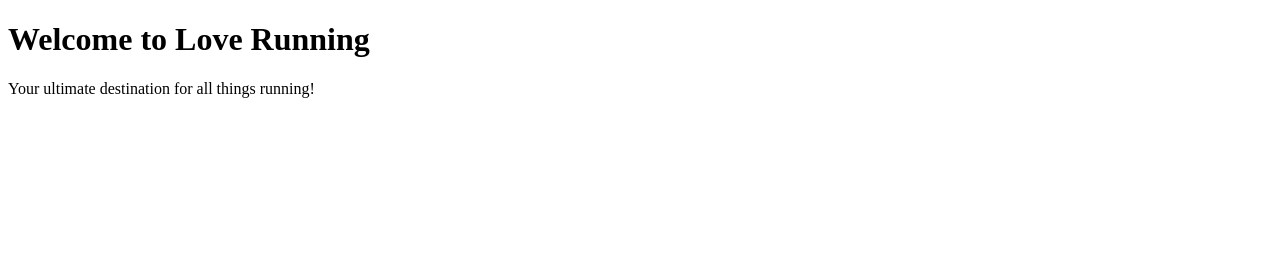
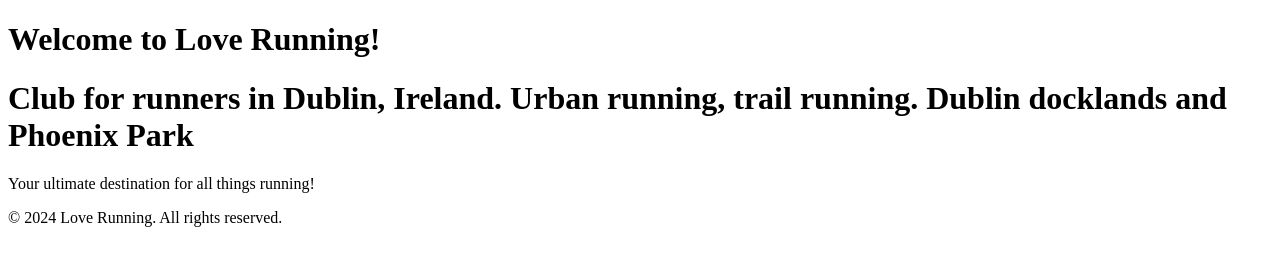
Before and after one commit to darakhshanda/love-running, a plain HTML site: page index.html in a window 1280 px wide. Drawn offline with Linux system fonts and the light colour scheme.

Commit message:
add header and footer

```diff
--- a/index.html
+++ b/index.html
@@ -33,8 +33,22 @@
       href="assets/favicon/favicon-16x16.png"
     />
   </head>
+
   <body>
-    <h1>Welcome to Love Running</h1>
+    <header>
+      <div>
+        <h1>Welcome to Love Running!</h1>
+        <p></p>
+      </div>
+    </header>
+
+    <h1>
+      Club for runners in Dublin, Ireland. Urban running, trail running. Dublin
+      docklands and Phoenix Park
+    </h1>
     <p>Your ultimate destination for all things running!</p>
+    <footer>
+      <p>&copy; 2024 Love Running. All rights reserved.</p>
+    </footer>
   </body>
 </html>
```
